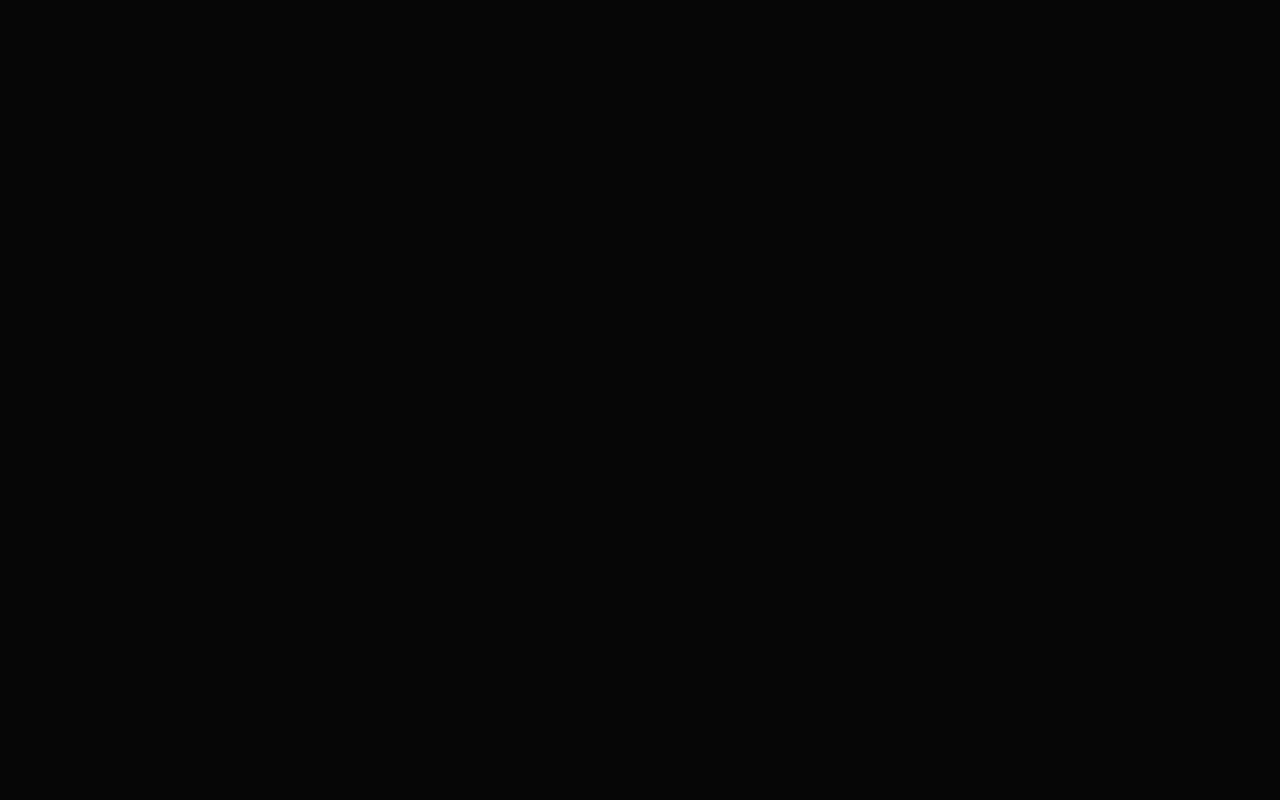
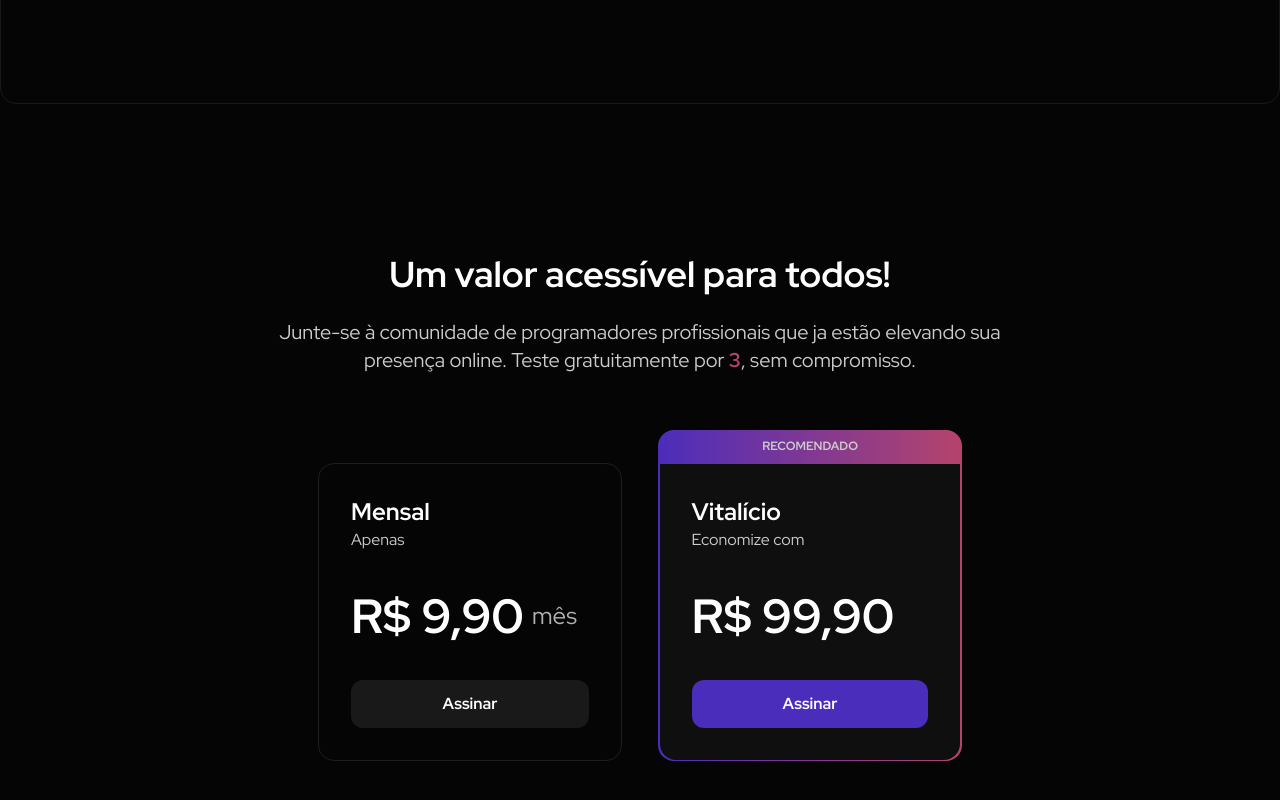
Before and after one commit to andreldss/project-in-bio, a Next.js app: page / in a window 1280 px wide. Shown: the part 1496-2296 px from the top of the page. Before the commit the page ends 814 px from the top, so only its background shows below. Built offline with nearby package versions, Linux system fonts and the light colour scheme.

Commit message:
added pricing and video-explanation in lading-page

```diff
--- /dev/null
+++ b/app/components/landing-page/pricing.tsx
@@ -0,0 +1,44 @@
+import { TRIAL_DAYS } from "@/app/lib/config";
+import Button from "../ui/button";
+
+export default function Pricing() {
+    return(
+        <div className="my-[150px] flex flex-col items-center gap-14">
+            <div className="flex flex-col items-center gap-6">
+                <h3 className="text-4xl font-bold text-white">Um valor acessível para todos!</h3>
+                <p className="text-context-body text-xl text-center">Junte-se à comunidade de programadores profissionais que ja estão elevando sua <br/>
+                presença online. Teste gratuitamente por <strong className="text-accent-pink">{TRIAL_DAYS}</strong>, sem compromisso.</p>
+            </div>
+            <div className="flex items-end gap-9">
+                <div className="w-[304px] p-8 flex flex-col gap-7 rounded-2xl border border-[#1E1E1E]">
+                    <div className="flex flex-col">
+                        <span className="text-white font-bold text-2xl">Mensal</span>
+                        <span className="text-content-body">Apenas</span>
+                    </div>
+                    <div className="flex items-center gap-2">
+                        <span className="text-white font-bold text-[48px]">R$ 9,90</span>
+                        <span className="text-content-headline text-2xl">mês</span>
+                    </div>
+                    <Button variant="secondary">Assinar</Button>
+                </div>
+                <div className="flex flex-col">
+                    <div className="flex justify-center items-center rounded-t-2xl p-2 w-[304px] bg-[linear-gradient(90deg,#4B2DBB_0%,#B5446B_100%)]">
+                        <span className="uppercase text-xs font-bold">Recomendado</span>
+                    </div>
+                    <div className="p-[1.6px] bg-[linear-gradient(90deg,#4B2DBB_0%,#B5446B_100%)] rounded-b-2xl">
+                        <div className="w-full bg-background-secondary p-8 flex flex-col gap-7 rounded-b-2xl">
+                            <div className="flex flex-col">
+                                <span className="text-white font-bold text-2xl">Vitalício</span>
+                                <span className="text-content-body">Economize com</span>
+                            </div>
+                            <div className="flex flex-col gap-1 ">
+                                <span className="text-white font-bold text-[48px]">R$ 99,90</span>
+                            </div>
+                            <Button>Assinar</Button>
+                        </div>
+                    </div>
+                </div>
+            </div>
+        </div>
+    )
+}
--- /dev/null
+++ b/app/components/landing-page/video-explanation.tsx
@@ -0,0 +1,9 @@
+import { Play } from "lucide-react";
+
+export default function VideoExplanation() {
+    return(
+        <div className="border rounded-2xl border-border-primary aspect-video flex items-center justify-center my-20">
+            <Play className="text-accent-purple size-16"/>
+        </div>
+    )
+}
--- /dev/null
+++ b/app/lib/config.ts
@@ -0,0 +1 @@
+export const TRIAL_DAYS = 3;
--- a/app/page.tsx
+++ b/app/page.tsx
@@ -1,11 +1,15 @@
 import Header from "./components/landing-page/header";
 import Hero from "./components/landing-page/hero";
+import Pricing from "./components/landing-page/pricing";
+import VideoExplanation from "./components/landing-page/video-explanation";
 
 export default function Home() {
   return (
     <div className="max-w-7xl mx-auto">
       <Header />
       <Hero />
+      <VideoExplanation />
+      <Pricing />
     </div>
   );
 }
```
